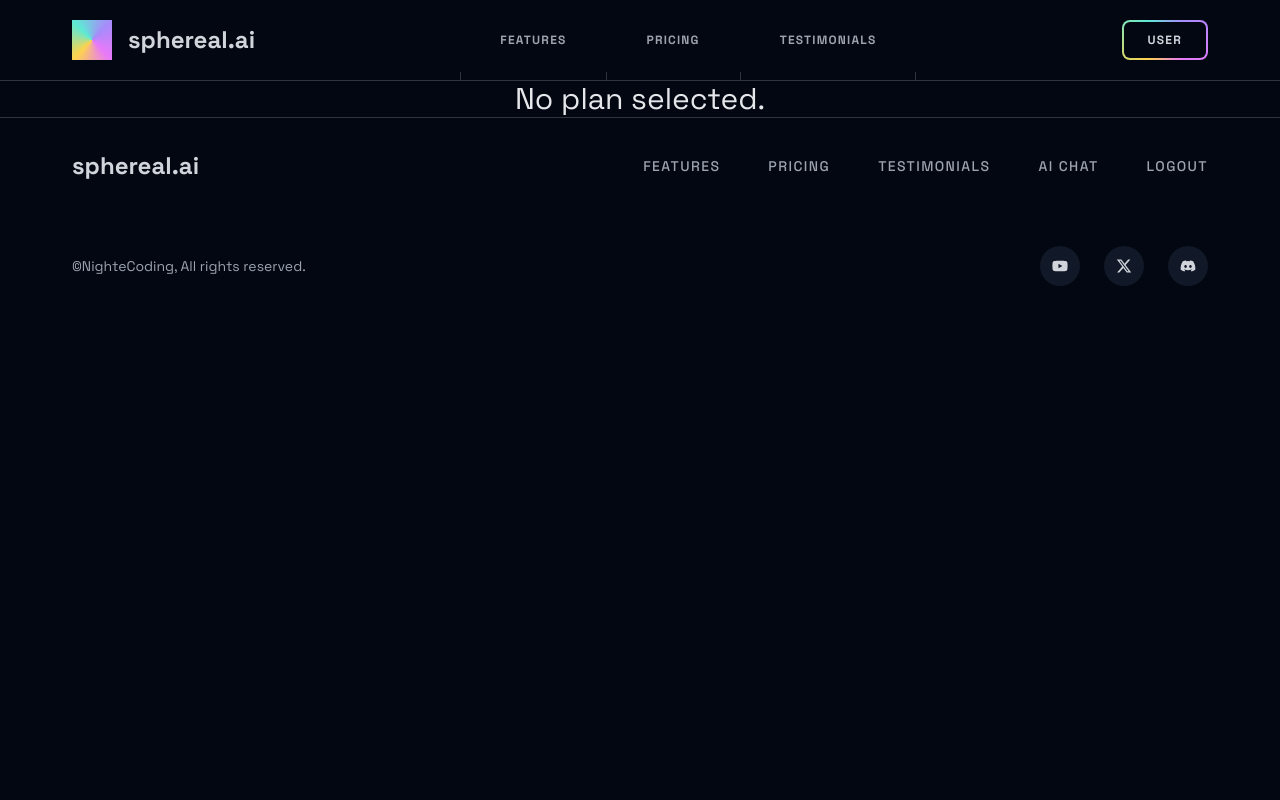
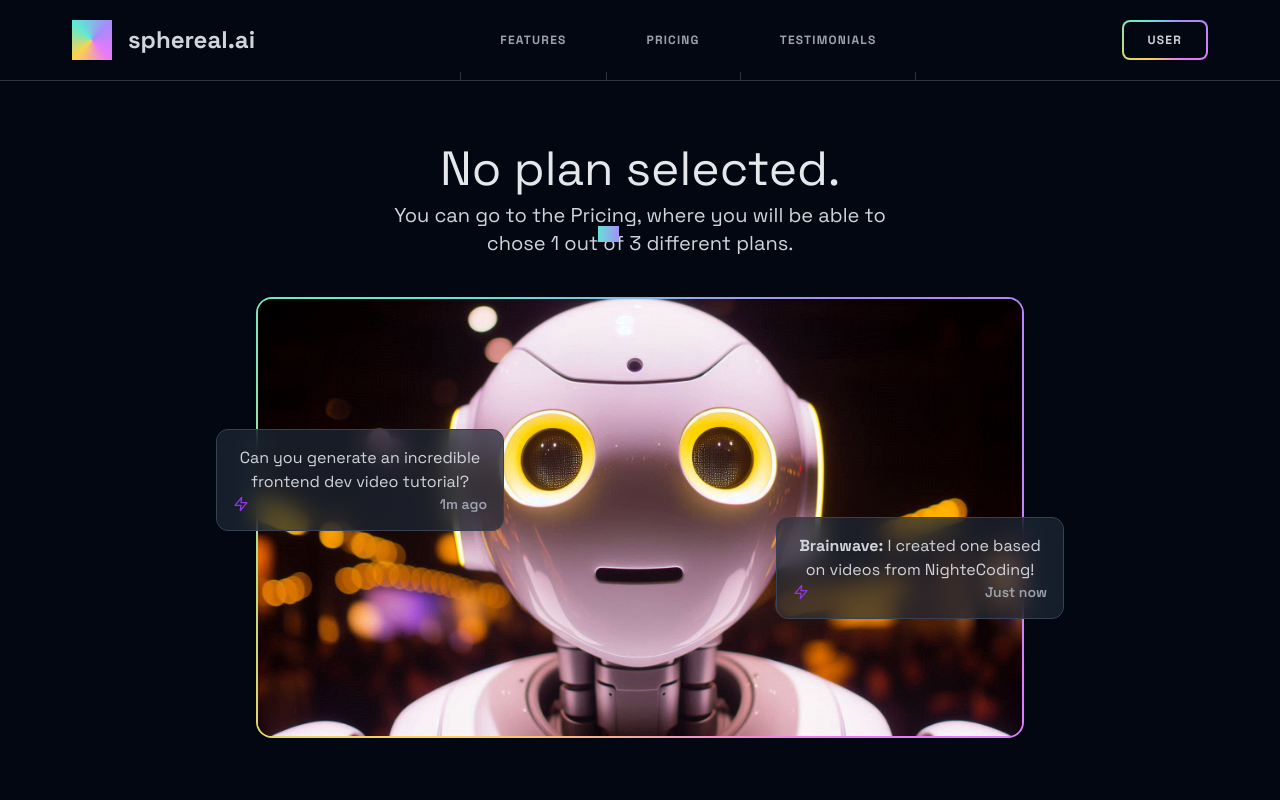
Before and after one commit to JannickPepe/Tribe-RoboAI-Landing, a Next.js app: page /auth/plans in a window 1280 px wide. Shown: the top 800 px of the page. Built offline with nearby package versions, Linux system fonts and the light colour scheme; sample sign-in values are in the browser's storage; grey boxes are pictures that could not be loaded.

Commit message:
Enchanced no plan and verify plan UI state

```diff
--- a/src/app/auth/plans/page.tsx
+++ b/src/app/auth/plans/page.tsx
@@ -1,6 +1,6 @@
 "use client";
 
-import React, { useEffect, useState } from "react";
+import React, { useEffect, useRef, useState } from "react";
 import ProtectedRoute from "../ProtectedRoute";
 import Link from "next/link";
 import Loader from "@/assets/images/loader-animated.svg";
@@ -8,8 +8,20 @@ import Image from "next/image";
 import robotImg from "@/assets/images/robot.jpg";
 import { SectionBorder } from "@/components/SectionBorder";
 import { SectionContent } from "@/components/SectionContent";
+import { Button } from "@/components/Button";
+import underlineImage from "@/assets/images/underline.svg?url";
+import { usePathname, useRouter } from "next/navigation";
+import { FiZap } from "react-icons/fi";
 
-const PlansPage = () => {
+import { motion, useScroll, useTransform } from "framer-motion"
+
+export const navItems = [
+  {
+    name: "Pricing",
+    href: "#pricing",
+  },
+];
+
 interface Plan {
   title: string;
   description: string;
@@ -17,8 +29,11 @@ const PlansPage = () => {
   price: string | number | null;
 }
 
+const PlansPage = () => {
   const [selectedPlan, setSelectedPlan] = useState<Plan | null>(null);
   const [isVerified, setIsVerified] = useState(false);
+  const router = useRouter();
+  const pathname = usePathname();
 
   useEffect(() => {
     // Retrieve the selected plan and verification status from localStorage
@@ -52,6 +67,29 @@ const PlansPage = () => {
       setIsVerified(true); // Show verification message
     }
   };
+
+  const handleNavClick = (e: React.MouseEvent, href: string) => {
+    e.preventDefault();
+
+    if (pathname !== "/") {
+      // If user is not on home page, go to home first
+      router.push(`/${href}`);
+      return;
+    }
+
+    // Scroll to section if already on the homepage
+    const element = document.querySelector(href);
+    if (element) {
+      element.scrollIntoView({ behavior: "smooth" });
+    }
+  };
+
+   const sectionRef = useRef(null);
+  const { scrollYProgress } = useScroll({
+    target: sectionRef,
+    offset: ["end start", "start end"],
+  });
+  const transformedY = useTransform(scrollYProgress, [0, 1], [200, -200]);
 
   return (
     <ProtectedRoute>
@@ -116,23 +154,89 @@ const PlansPage = () => {
 
             {/* Buttons */}
             <div className="mt-6 flex gap-4">
-              <button
-                onClick={handleVerifyPlan}
-                className="px-6 py-3 bg-indigo-600 text-white text-lg rounded-lg hover:bg-purple-700 transition"
-              >
-                Verify the Plan
-              </button>
+              <Button onClick={handleVerifyPlan} className="h-12">
+                <p className="text-xs md:text-sm">Verify the Plan</p>
+              </Button>
 
               <button
                 onClick={handleRemovePlan}
-                className="px-6 py-3 bg-red-600 text-white text-lg rounded-lg hover:bg-red-700 transition"
+                className="px-6 py-2 bg-red-600 text-white text-lg rounded-lg hover:bg-red-700 transition"
               >
                 Remove Plan
               </button>
             </div>
           </div>
         ) : (
-          <h1 className="text-3xl text-gray-200">No plan selected.</h1>
+          <section className="container text-center py-16">
+            <h1 className="text-5xl text-gray-200">No plan selected.</h1>
+            <div className="text-xl mt-2 max-w-lg mx-auto">
+              You can go to the{" "}
+              <span className="relative isolate">
+                {navItems.map(({ name, href }) => (
+                  <a
+                    href={href}
+                    key={href}
+                    onClick={(e) => {
+                      handleNavClick(e, href)
+                      const element = document.querySelector(href);
+                      if (element) {
+                        element.scrollIntoView({ behavior: "smooth" });
+                      }
+                    }}
+                  >
+                    {name},{" "}
+                  </a>
+                ))}
+                <span
+                  className="absolute top-8 left-0 w-full -translate-y-1/2 h-4 bg-[linear-gradient(to_right,var(--color-amber-300),var(--color-teal-300),var(--color-violet-400),var(--color-fuchsia-400))]"
+                  style={{
+                    maskImage: `url(${underlineImage.src})`,
+                    maskSize: "contain",
+                    maskPosition: "top",
+                    maskRepeat: "no-repeat",
+                  }}
+                ></span>
+              </span>
+              where you will be able to chose 1 out of 3 different plans.
+            </div>
+
+            <div className="relative isolate max-w-3xl mx-auto">
+              <div className="absolute left-0 z-10 top-[30%] -translate-x-10 hidden lg:block">
+                <motion.div
+                  className="bg-gray-800/70 backdrop-blur-md border border-gray-700 rounded-xl p-4 w-72"
+                  style={{
+                    y: transformedY,
+                  }}
+                >
+                  <div>
+                    Can you generate an incredible frontend dev video tutorial?
+                  </div>
+                  <div className="text-right text-gray-400 text-sm font-semibold flex items-center justify-between">
+                    <FiZap className="size-4 text-purple-600" /> <span>1m ago</span>
+                  </div>
+                </motion.div>
+              </div>
+              <div className="absolute right-0 z-10 top-[50%] translate-x-10 hidden lg:block">
+                <motion.div
+                  className="bg-gray-800/70 backdrop-blur-md border border-gray-700 rounded-xl p-4 w-72"
+                  style={{
+                    y: transformedY,
+                  }}
+                >
+                  <div>
+                    <strong>Brainwave:</strong> I created one based on videos
+                    from NighteCoding!
+                  </div>
+                  <div className="text-right text-gray-400 text-sm font-semibold flex items-center justify-between">
+                    <FiZap className="size-4 text-purple-600" /> <span>Just now</span>
+                  </div>
+                </motion.div>
+              </div>
+              <div className="mt-10 rounded-2xl border-2 overflow-hidden border-gradient relative flex">
+                <Image src={robotImg} alt="Robot image" />
+              </div>
+              </div>
+          </section>
         )}
       </div>
     </ProtectedRoute>
```
Lines whose indentation alone changed are shown as unchanged.
